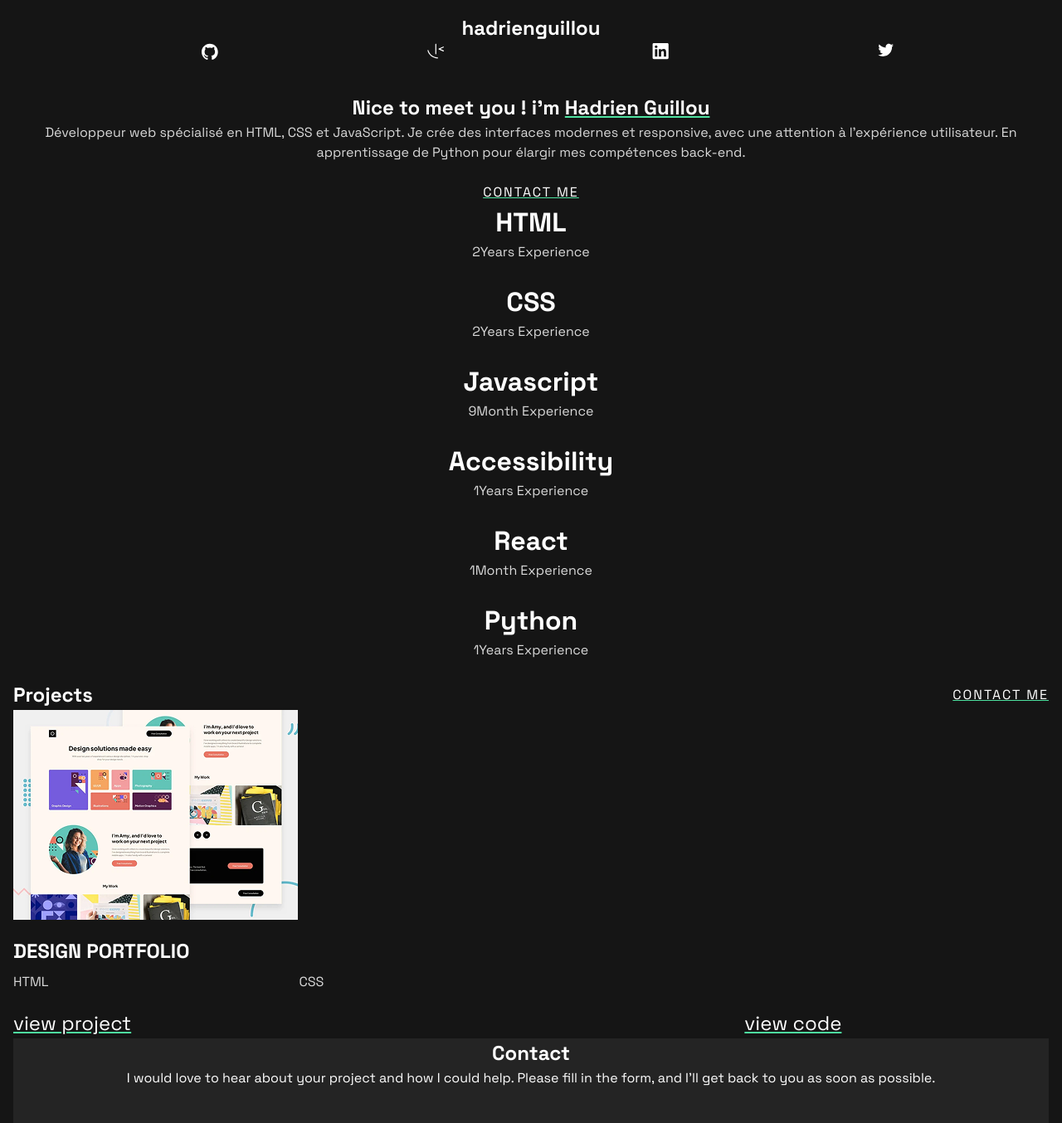
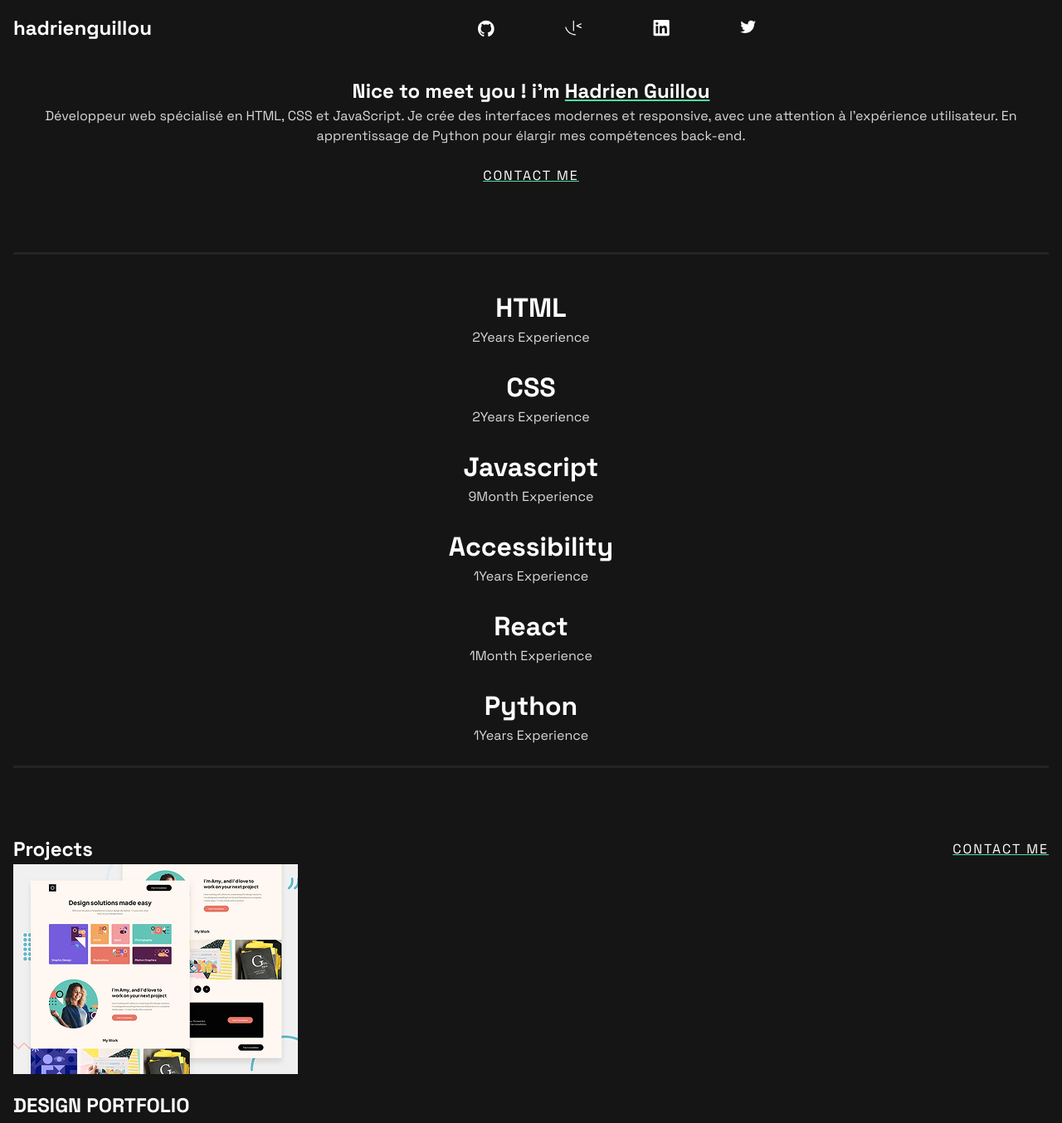
Before and after one commit to MrRacoonGH/developer-portfolio, a plain HTML site: page index.html in a window 1280 px wide. Shown: the top 1354 px of the page at 83% size. Drawn offline with Linux system fonts and the light colour scheme.

Commit message:
mobile finish

```diff
--- a/css/main.css
+++ b/css/main.css
@@ -24,6 +24,7 @@ header {
 footer {
     background-color: var(--color-surface);
     text-align: center;
+    padding-top: 60px;
     padding-bottom: 60px;
 }
 
@@ -54,11 +55,24 @@ header h2 {
     text-align: center;
     margin: 0 auto ;
     margin-top: 40px;
+    margin-bottom: 80px;
 }
 
 .presentation {
-        margin-bottom: 24px;
+    margin-bottom: 24px;
+}
 
+.dev-skills {
+    padding-top: 40px;
+    border-top: 3px solid var(--color-surface);
+
+}
+
+
+.projects {
+    border-top: 3px solid var(--color-surface);
+    padding-top: 80px;
+    padding-bottom: 40px;
 }
 
 .presentation span {
@@ -171,3 +185,15 @@ textarea {
   transform-origin: left;
   transform: scaleX(1);
 }
+
+@media screen and (min-width: 768px) {
+    header {
+        width: 100%;
+        flex-direction: row;
+        justify-content: space-between;
+    }
+
+    .link {
+        width: 30%;
+    }
+}
--- a/index.html
+++ b/index.html
@@ -79,7 +79,7 @@
                 <p>1Years Experience</p>
             </div>
         </section>
-        <section class="Projects">
+        <section class="projects">
             <div class="contact-project">
                 <h2>Projects</h2>
                 <li class="contact"> <a href="">contact me</a></li>
```
